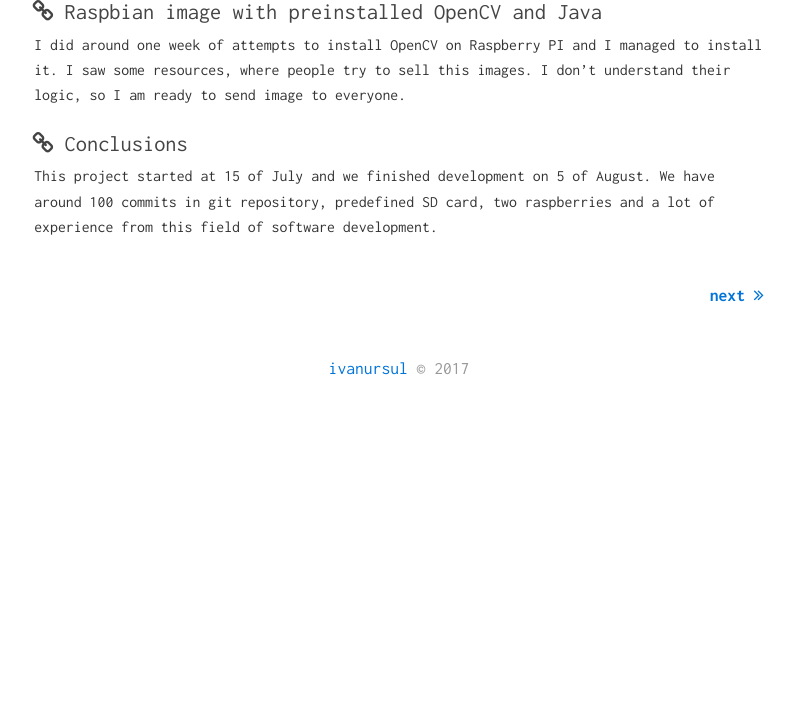
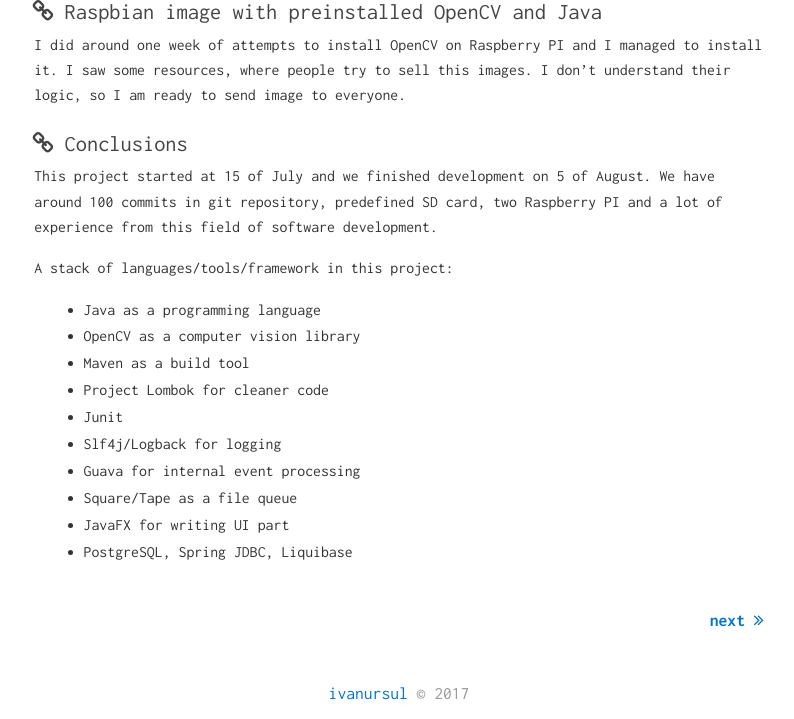
Before and after one commit to ivanursul/ivanursul, a Jekyll site: the page built from _posts/2017-08-03-counting-eggs-design.markdown, in a window 1280 px wide and 900 px high, scrolled down 9592 px, cut to the strip 181-900 px from the top of the window. Shown: the whole strip, without its empty margins (241-1035 px from the left). Built offline with Jekyll 4.4.1, drawn with Linux system fonts in a browser that asks for light colours; comment, search, counter and statistics services are not loaded; before the commit the page ends 10167 px from its top, so only the background shows below that; some of the changed text lies outside the part shown.

Commit message:
Added stack of technologies

```diff
--- a/_posts/2017-08-03-counting-eggs-design.markdown
+++ b/_posts/2017-08-03-counting-eggs-design.markdown
@@ -224,4 +224,17 @@
 
 ### <a href="#" name=""><i class="fa fa-link anchor" aria-hidden="true"></i></a> Conclusions
 
-This project started at 15 of July and we finished development on 5 of August. We have around 100 commits in git repository, predefined SD card, two raspberries and a lot of experience from this field of software development.
+This project started at 15 of July and we finished development on 5 of August. We have around 100 commits in git repository, predefined SD card, two Raspberry PI and a lot of experience from this field of software development.
+
+A stack of languages/tools/framework in this project:
+
+* Java as a programming language
+* OpenCV as a computer vision library
+* Maven as a build tool
+* Project Lombok for cleaner code
+* Junit
+* Slf4j/Logback for logging
+* Guava for internal event processing
+* Square/Tape as a file queue
+* JavaFX for writing UI part
+* PostgreSQL, Spring JDBC, Liquibase
```
Also changed, not shown: other parts of _posts/2017-08-03-counting-eggs-design.markdown (+1 -1 lines).
